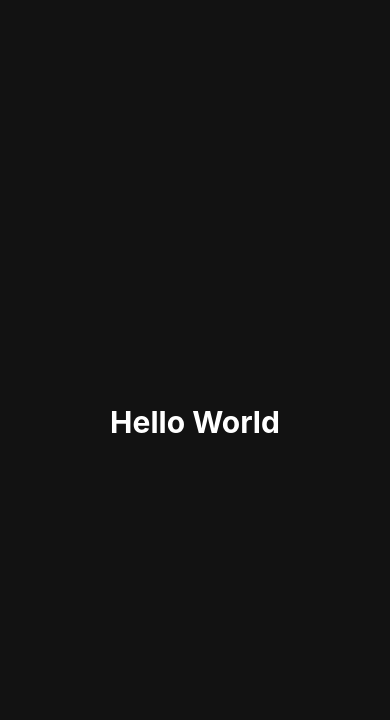
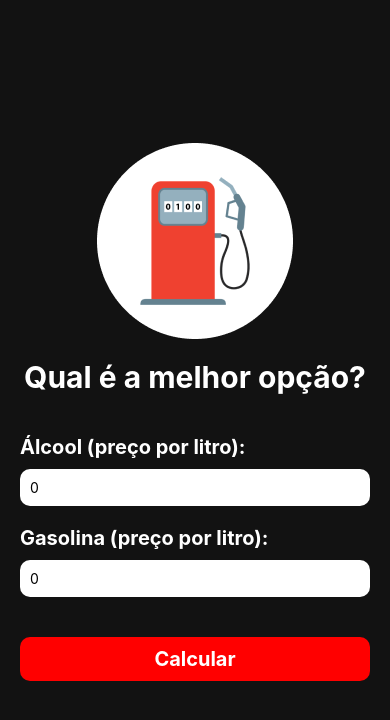
Before and after one commit to danigon1998/ProjetosReactNative, a React Native app: screen / in a window 390 px wide. Shown: the top 720 px of the page. Built offline with nearby package versions, Linux system fonts and the light colour scheme.

Commit message:
Criado app para calcular preferencia entre alcool e gasolina

```diff
--- a/App.tsx
+++ b/App.tsx
@@ -1,10 +1,62 @@
-import React from "react";
-import {View, Text, StyleSheet} from "react-native";
+import React, {useState} from "react";
+import {View, Text, StyleSheet, Image, TextInput, TouchableOpacity, Modal, Alert} from "react-native";
+import Compensa from "./src/modal";
 
 export default function App(){
+
+  const [alcool, setAlcool] = useState('0')
+  const [gasolina, setGasolina] = useState('0')
+  const [resultado, setResultado] = useState<string>("")
+  const [visivel, setVisivel] = useState<boolean>(false)
+
+  function handleAlcoolChange(text:string){
+    setAlcool(text)
+  }
+
+  function handleGasolinaChange(text:string){
+    setGasolina(text)
+  }
+
+  function calcular(){
+    if(alcool && gasolina && !isNaN(Number(alcool)) && !isNaN(Number(gasolina))){
+      if(Number(alcool) / Number(gasolina) < 0.7){
+        setResultado("Compensa usar Álcool")
+      }else{
+        setResultado("Compensa usar Gasolina")
+      }
+      setVisivel(true)
+    }
+    else{
+      Alert.alert("Preencha os campos corretamente")
+    }
+  }
+
   return(
     <View style={styles.container}>
-      <Text style={styles.text}>Hello World</Text>
+      <Image
+        source={require('./src/img/logo.png')}
+      />
+      <Text style={styles.titulo}>Qual é a melhor opção?</Text>
+      <View style={styles.containerDois}>
+        <Text style={styles.text}>Álcool (preço por litro):</Text>
+        <TextInput
+        style={styles.input}
+        value={String(alcool)}
+        onChangeText={handleAlcoolChange}
+        />
+        <Text style={styles.text}>Gasolina (preço por litro):</Text>
+        <TextInput
+        style={styles.input}
+        value={String(gasolina)}
+        onChangeText={handleGasolinaChange}
+        />
+        <TouchableOpacity style={styles.botao} onPress={calcular}>
+          <Text style={styles.textoBotao}>Calcular</Text>
+        </TouchableOpacity>
+      </View>
+      <Modal animationType="slide" visible={visivel}>
+        <Compensa resposta={resultado} alcool={Number(alcool)} gasolina={Number(gasolina)} fechar={()=>{setVisivel(false)}}/>
+      </Modal>
     </View>
   )
 }
@@ -16,9 +68,40 @@ const styles = StyleSheet.create({
     alignItems:"center",
     backgroundColor:"#121212"
   },
+  titulo:{
+    color:"#fff",
+    fontSize:30,
+    fontWeight:"bold",
+    marginTop:20,
+    marginBottom:20
+  },
+  containerDois:{
+    width:"100%",
+    padding:20
+  },
   text:{
     color:"#fff",
-    fontSize:30,
+    fontSize:20,
+    fontWeight:"bold",
+    marginBottom:10
+  },
+  input:{
+    backgroundColor:"#fff",
+    borderRadius:10,
+    padding:10,
+    marginBottom:20
+  },
+  botao:{
+    backgroundColor:"#ff0000",
+    borderRadius:10,
+    padding:10,
+    alignItems:"center",
+    justifyContent:"center",
+    marginTop:20
+  },
+  textoBotao:{
+    color:"#fff",
+    fontSize:20,
     fontWeight:"bold"
   }
 })
--- /dev/null
+++ b/src/modal/index.tsx
@@ -0,0 +1,69 @@
+import React from "react";
+import { View, Text, TouchableOpacity, Image, StyleSheet } from "react-native";
+
+interface IProps{
+    resposta:string
+    alcool:number|undefined
+    gasolina:number|undefined
+    fechar:()=>void
+}
+
+export default function Compensa({resposta, alcool, gasolina, fechar}:IProps){
+    return(
+        <View style={styles.container}>
+            <Image
+                source={require('../img/gas.png')}
+                />
+            <Text style={styles.resposta}>{resposta}</Text>
+            <Text style={styles.text}>Com os preços:</Text>
+            <Text style={styles.textDois}>Álcool: R$ {alcool}</Text>
+            <Text style={styles.textDois}>Gasolina: R$ {gasolina}</Text>
+            <TouchableOpacity style={styles.btn} onPress={fechar}>
+                <Text style={styles.btnText}>
+                    Calcular novamente
+                </Text>
+            </TouchableOpacity>
+        </View>
+    )
+}
+
+const styles = StyleSheet.create({
+    container:{
+        flex:1,
+        justifyContent:"center",
+        alignItems:"center",
+        backgroundColor:"#121212"
+      },
+    resposta:{
+        fontSize:20,
+        fontWeight:"bold",
+        color:"green",
+        marginTop:20,
+        marginBottom:20
+    },
+    text:{
+        fontSize:18,
+        fontWeight:"bold",
+        color:"#fff",
+        marginBottom:10
+    },
+    textDois:{
+        fontWeight:"bold",
+        color:"#fff",
+        marginBottom:10
+    },
+    btn:{
+        backgroundColor:"#ff0000",
+        borderRadius:10,
+        padding:10,
+        alignItems:"center",
+        justifyContent:"center",
+        marginTop:20
+    },
+    btnText:{
+        color:"#fff",
+        fontSize:20,
+        fontWeight:"bold"
+    }
+
+})
```
Also changed, not shown: src/img/gas.png (added), src/img/logo.png (added).
